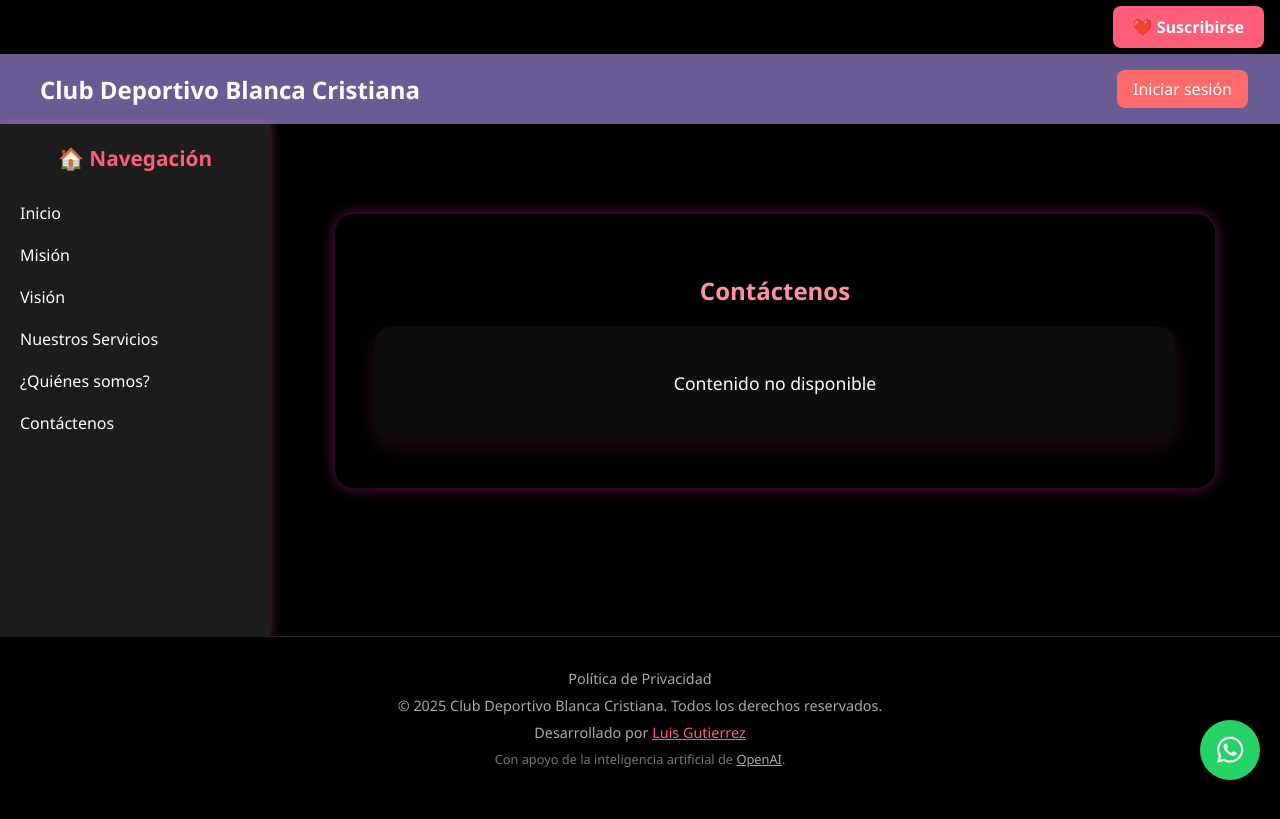
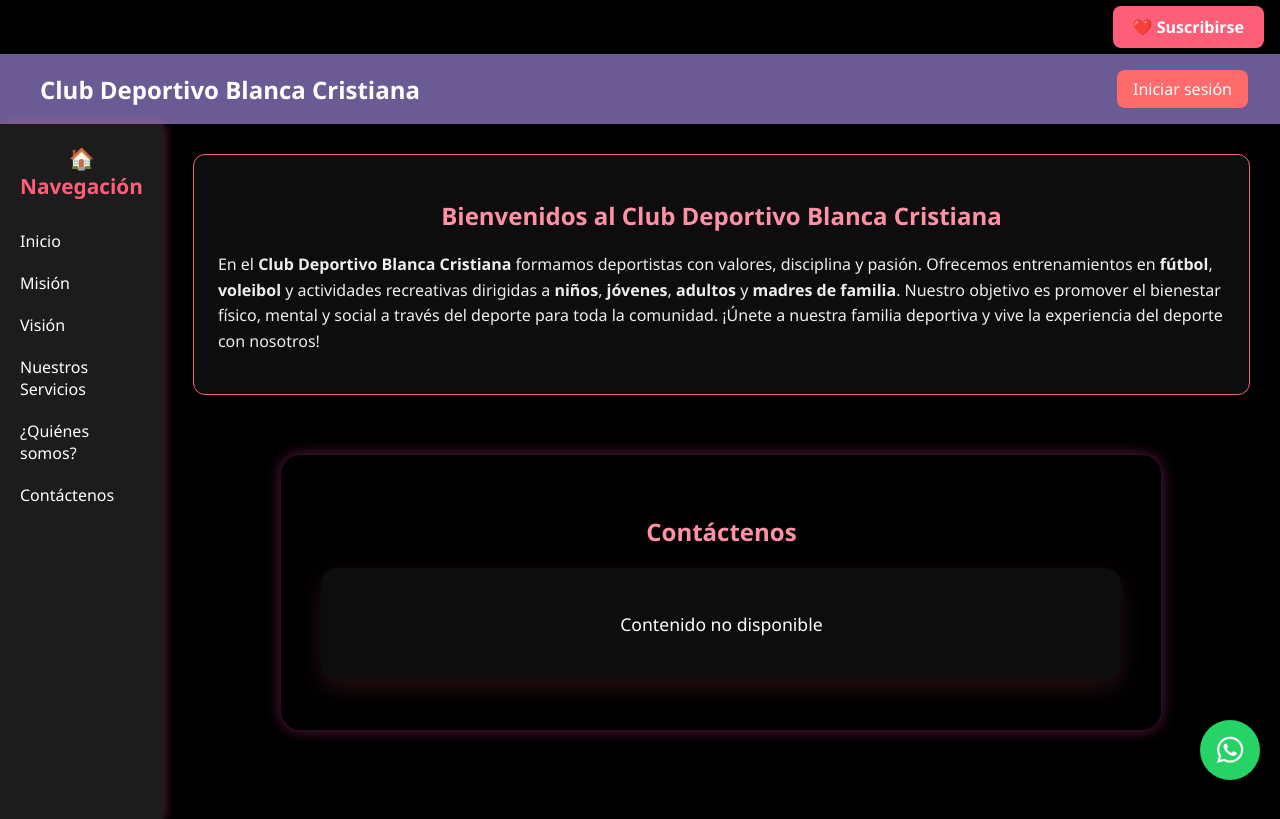
Before and after one commit to Luggutiu/Club-Deportivo-Blanca-Cristiana, a FastAPI app: page /contacto in a window 1280 px wide. Shown: the top 819 px of the page. Before the commit the page ends 780 px from the top, so only its background shows below. Run offline with FastAPI, Linux system fonts and the light colour scheme; parts of the project's set-up code (start-up, migrations or seed data) failed here and were passed over; some libraries are stand-ins or nearby versions.

Commit message:
🔍 Debug: 9activamoios

```diff
--- a/app/templates/base_public.html
+++ b/app/templates/base_public.html
@@ -6,7 +6,7 @@
 
   <!-- Google Search Console Verification -->
   <meta name="google-site-verification" content="JSxPDq2cVyWz0V_gkmTJ1m87kAeJH1Qo5A73NjXJncY" />
-  <meta name="description" content="Club Deportivo Blanca Cristiana ofrece formación deportiva en fútbol, voleibol y actividades recreativas para niños, jóvenes y adultos en Colombia.">
+  <meta name="description" content="Club Deportivo Blanca Cristiana ofrece formación deportiva en fútbol, voleibol y actividades recreativas para niños, jóvenes, adultos y madres de familia en Colombia. ¡Únete a nuestra familia deportiva!">
 
   <title>{% block title %}Club Deportivo Blanca Cristiana{% endblock %}</title>
   <link type="text/plain" rel="author" href="{{ url_for('static', path='humans.txt') }}" />
@@ -202,6 +202,14 @@
     </aside>
 
     <main id="main-content">
+      <!-- Bienvenida SEO -->
+      <div class="bienvenida-seo" style="margin-bottom: 2rem; background: rgba(255, 255, 255, 0.05); padding: 1.5rem; border-radius: 12px; border: 1px solid #ff5e78;">
+        <h2 style="color: #ff91a4;">Bienvenidos al Club Deportivo Blanca Cristiana</h2>
+        <p style="color: #eee; font-size: 1rem;">
+          En el <strong>Club Deportivo Blanca Cristiana</strong> formamos deportistas con valores, disciplina y pasión. Ofrecemos entrenamientos en <strong>fútbol</strong>, <strong>voleibol</strong> y actividades recreativas dirigidas a <strong>niños</strong>, <strong>jóvenes</strong>, <strong>adultos</strong> y <strong>madres de familia</strong>. Nuestro objetivo es promover el bienestar físico, mental y social a través del deporte para toda la comunidad. ¡Únete a nuestra familia deportiva y vive la experiencia del deporte con nosotros!
+        </p>
+      </div>
+
       {% block content %}{% endblock %}
     </main>
   </div>
```
